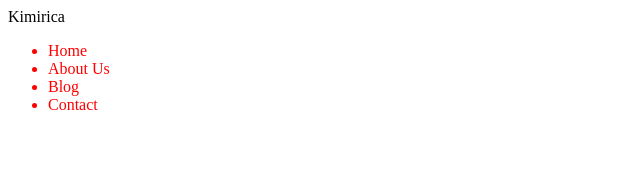
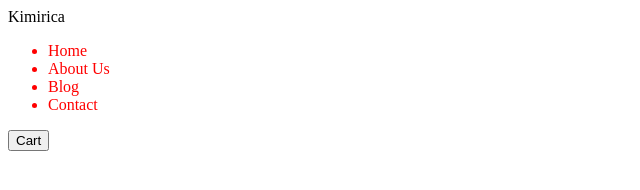
Before and after one commit to akashtech91/LocalRepo, a plain HTML site: page index.html in a window 1280 px wide. Shown: the whole page, without its empty margins (0-640 px from the left). Drawn offline with Linux system fonts and the light colour scheme.

Commit message:
add button

```diff
--- a/index.html
+++ b/index.html
@@ -16,7 +16,7 @@
                 <li>Blog</li>
                 <li>Contact</li>
             </ul>
-            <div class=""></div>
+            <div class=""><button>Cart</button></div>
         </div>
     </div>
 </body>
```
